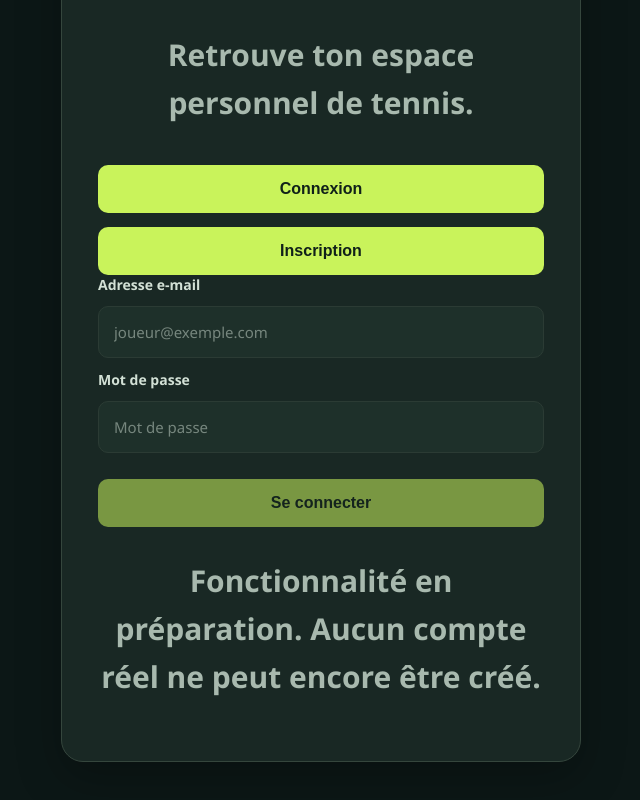
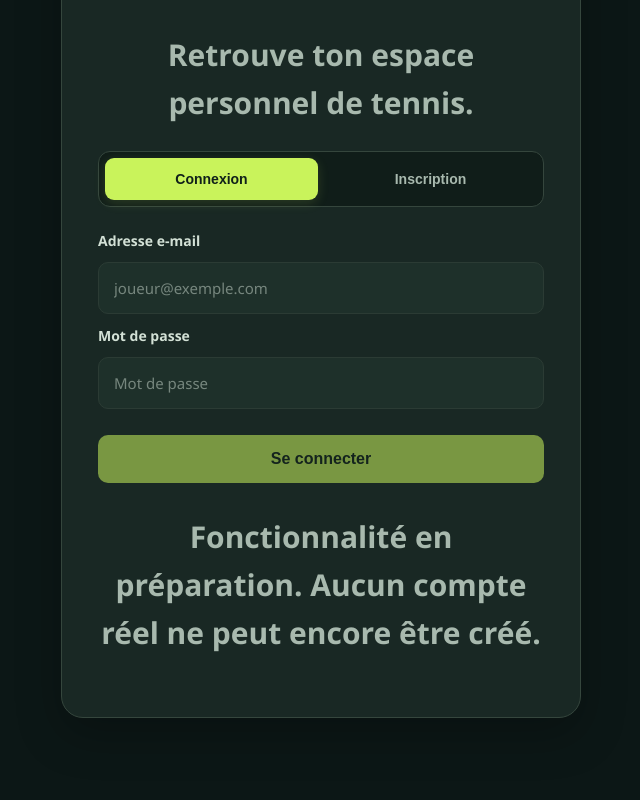
Before and after one commit to younesdjouder/TD-Algorithme-IHME, a React (Vite) app: page / in a window 1280 px wide. Shown: the part 2067-2867 px from the top of the page, without its empty margins (319-959 px from the left). Built offline with nearby package versions, Linux system fonts and the light colour scheme; no server answers.

Commit message:
Update style.css

```diff
--- a/style.css
+++ b/style.css
@@ -766,3 +766,75 @@ html {
         font-size: 24px;
     }
 }
+
+/* =====================================
+   ACEMETRICS - AUTHENTIFICATION TABS
+   ===================================== */
+
+/* Conteneur des deux onglets */
+
+#connexion .auth-tabs {
+    display: flex;
+    gap: 6px;
+    padding: 6px;
+    margin: 24px 0;
+    background: #101d19;
+    border: 1px solid #35463d;
+    border-radius: 12px;
+}
+
+/* Boutons des onglets */
+
+#connexion .auth-tabs button {
+    flex: 1;
+    width: auto;
+    margin: 0;
+    padding: 13px 12px;
+    border: none;
+    border-radius: 9px;
+    background: transparent;
+    color: #a8b9ae;
+    font-size: 14px;
+    font-weight: 600;
+    cursor: pointer;
+    transition: background 0.2s, color 0.2s;
+}
+
+/* Onglet selectionne */
+
+#connexion .auth-tabs button.active {
+    background: #c9f35b;
+    color: #102019;
+    box-shadow: 0 3px 12px rgba(201, 243, 91, 0.15);
+}
+
+/* Survol d'un onglet non selectionne */
+
+#connexion .auth-tabs button:not(.active):hover {
+    background: #294035;
+    color: #ffffff;
+}
+
+/* Navigation au clavier */
+
+#connexion .auth-tabs button:focus-visible {
+    outline: 2px solid #c9f35b;
+    outline-offset: 3px;
+}
+
+/* Adaptation aux petits ecrans */
+
+@media (max-width: 400px) {
+    #connexion .auth-tabs button {
+        font-size: 13px;
+        padding: 12px 8px;
+    }
+}
+
+/* Respect des preferences d'animation */
+
+@media (prefers-reduced-motion: reduce) {
+    #connexion .auth-tabs button {
+        transition: none;
+    }
+}
```
